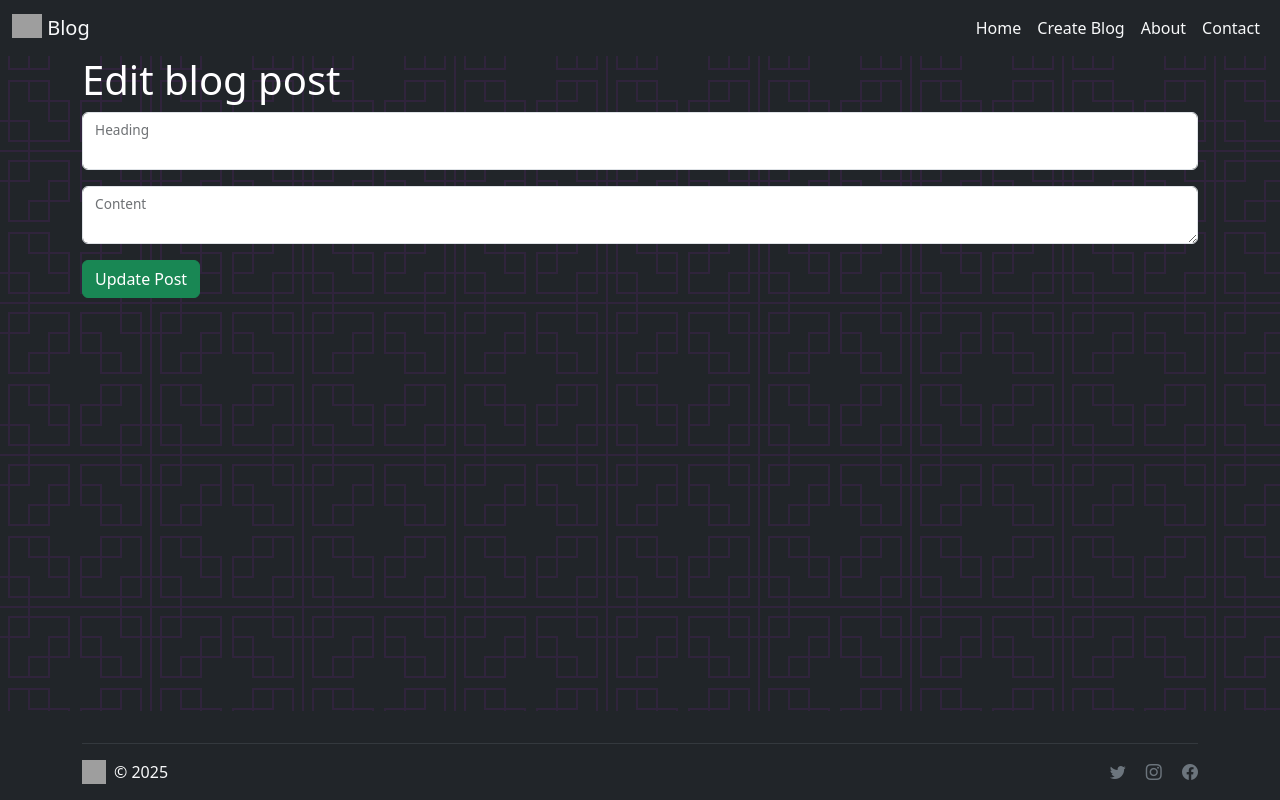
After one commit to imAmeeksharma04/Blog-Post, a Node server app: template views/Edit_Blog.ejs in a window 1280 px wide. The commit adds this page. Run offline with Node 20, Linux system fonts and the light colour scheme; the template is opened without the code that fills it, so the values that code supplies are empty; grey boxes are pictures that could not be loaded.

Commit message:
added edit blog functionality

```diff
--- a/index.js
+++ b/index.js
@@ -10,14 +10,17 @@ app.use(express.static("public"));
 
 app.set("view engine", "ejs"); // setting the view engine to ejs
 
+//Home route
 app.get("/", (req, res) => {
     res.render("index", { posts: posts });
 });
 
+//Create Blog post
 app.get("/Create_Blog", (req, res) => {
-    res.render("Create_Blog.ejs");
+    res.render("Create_Blog");
 });
 
+//submit new blog post
 app.post("/submit", (req, res) => {
     // console.log(req.body);
     // const heading = req.body["heading"];
@@ -28,6 +31,29 @@ app.post("/submit", (req, res) => {
     res.redirect("/");
 });
 
+//Edit Blog Page
+app.get("/edit/:id", (req, res) => {
+    const postIndex = req.params.id;
+    const post = posts[postIndex];
+
+    if (!post) {
+        return res.status(404).send("Post not found"); // if post not found return 404
+    }
+    res.render("Edit_Blog.ejs", { post, postIndex });
+})
+
+// Update Blog Post
+app.post("/update/:id", (req, res) => {
+    const postIndex = req.params.id;
+    const { heading, content } = req.body;
+
+    if (posts[postIndex]) {
+        posts[postIndex] = { heading, content };
+    }
+
+    res.redirect("/");
+});
+
 
 app.listen(port, () => {
     console.log(`Server is running at port ${port}`);
--- /dev/null
+++ b/views/Edit_Blog.ejs
@@ -0,0 +1,29 @@
+<!doctype html>
+<html lang="en">
+<head>
+    <meta charset="utf-8">
+    <meta name="viewport" content="width=device-width, initial-scale=1">
+    <title>Document</title>
+    <link rel="stylesheet" href="/CSS/index.css">
+    <link href="https://cdn.jsdelivr.net/npm/bootstrap@5.3.3/dist/css/bootstrap.min.css" rel="stylesheet" integrity="sha384-QWTKZyjpPEjISv5WaRU9OFeRpok6YctnYmDr5pNlyT2bRjXh0JMhjY6hW+ALEwIH" crossorigin="anonymous">
+</head>
+<body class="d-flex flex-column vh-100">
+    <%- include("partials/navbar.ejs")  %>
+    <div class="container">
+        <h1 class="text-color">Edit blog post</h1>
+        <form action="/update/<%= postIndex %>" method="POST">
+            <div class="form-floating mb-3">
+                <input type="text" class="form-control" id="heading" name="heading" value="<%= post.heading %>" required>
+                <label for="heading">Heading</label>
+            </div>
+            <div class="form-floating mb-3">
+                <textarea class="form-control" id="content" name="content" required><%= post.content %></textarea>
+                <label for="content">Content</label>
+            </div>
+            <button type="submit" class="btn btn-success">Update Post</button>
+        </form>
+    </div>
+    <%- include("partials/footer.ejs")  %>
+    <script src="https://cdn.jsdelivr.net/npm/bootstrap@5.3.3/dist/js/bootstrap.bundle.min.js" integrity="sha384-YvpcrYf0tY3lHB60NNkmXc5s9fDVZLESaAA55NDzOxhy9GkcIdslK1eN7N6jIeHz" crossorigin="anonymous"></script>
+</body>
+</html>
--- a/views/index.ejs
+++ b/views/index.ejs
@@ -18,11 +18,15 @@
     <div class="container text-light">
       <h1>Welcome to my blogs 😊</h1>
 
-      <% if(posts.length > 0) { %> <% posts.forEach(function(post) { %>
+      <% if(posts.length > 0) { %> <% posts.forEach(function(post,index) { %>
       <div class="card text-white bg-dark my-3">
         <div class="card-body">
           <h2 class="card-title"><%= post.heading %></h2>
           <p class="card-text"><%= post.content %></p>
+          <div class="d-grid gap-2 d-md-flex justify-content-md-end">
+              <a href="/edit/<%= index %>" class="btn btn-outline-secondary">Edit Blog</a>
+                <a href="" class="btn btn-outline-secondary">Delete Blog</a>
+            </div>
         </div>
       </div>
       <% }); %> <% } else { %>
```
